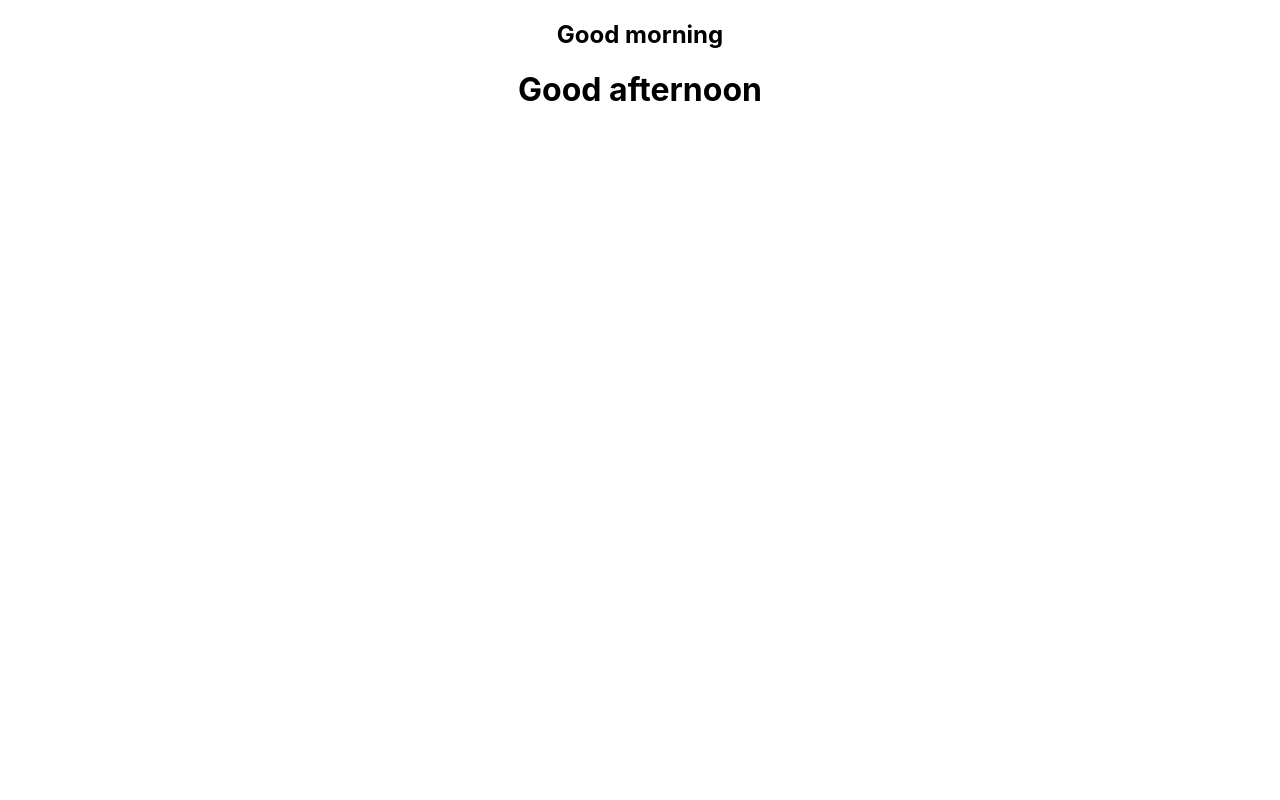
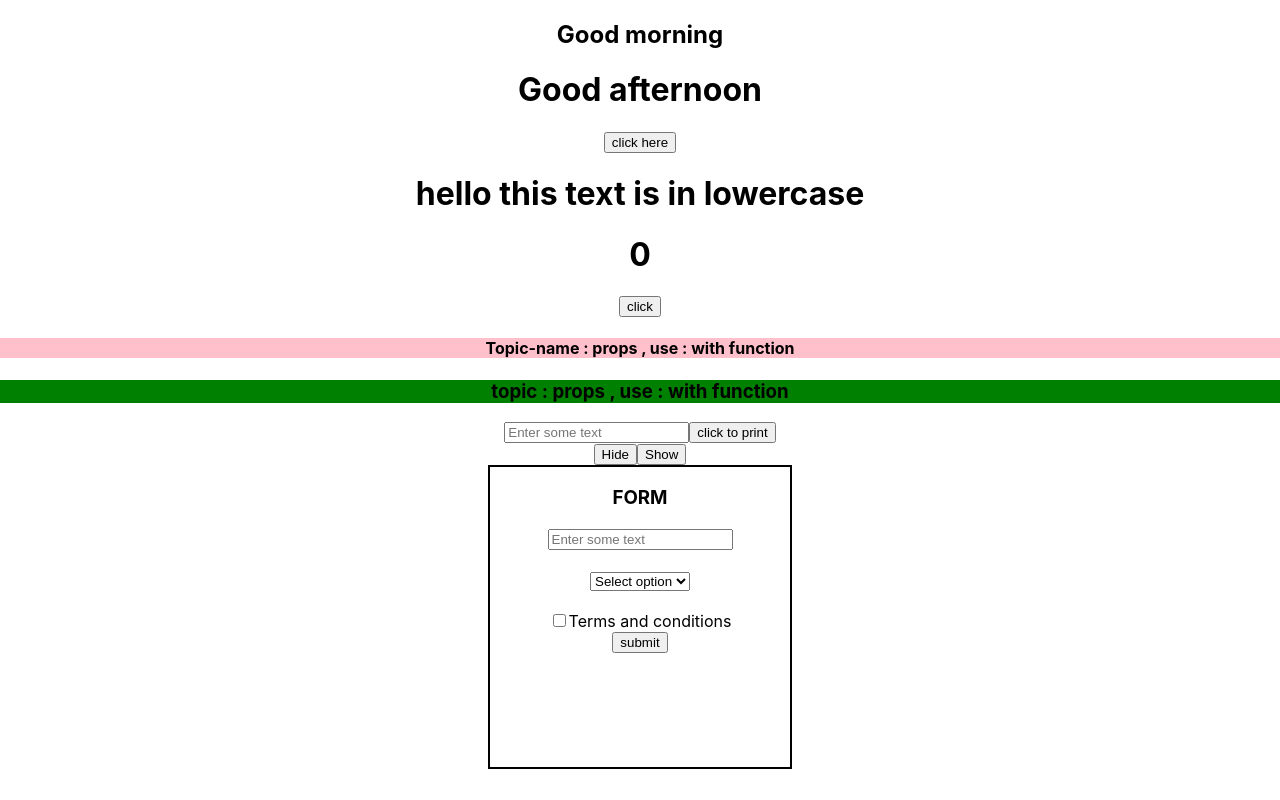
Before and after one commit to Nency-Rabadiya/react_demo, a React (Create React App) app in the folder react_demo/: page / in a window 1280 px wide. Built offline with nearby package versions, Linux system fonts and the light colour scheme.

Commit message:
I learned about react state , props with use of class and functions.

```diff
--- a/react_demo/src/App.js
+++ /dev/null
@@ -1,14 +0,0 @@
-import './App.css';
-import GreetWithFunction from './GreetWithFunction.js';
-import GreetWithClass from './GreetWithClass.js'
-
-function App() {
-  return (
-    <div className="App">
-      <GreetWithFunction />
-      <GreetWithClass />
-    </div>
-  );
-}
-
-export default App;
--- /dev/null
+++ b/react_demo/src/components/App.js
@@ -0,0 +1,28 @@
+import '../App.css';
+import GreetWithFunction from './GreetWithFunction.js';
+import GreetWithClass from './GreetWithClass.js'
+import StateUseWithFunction from './StateUseWithFunction.js';
+import StateUseWithClass from './StateUseWithClass.js';
+import PropsWithUseFunction from './PropsWithUseFunction.js';
+import PropsWithUseClass from './PropsWithUseClass.js';
+import GetInputboxValue from './GetInputboxValue.js'
+import HideAndShowElement from './HideAndShowElement.js';
+import FormCreation from './FormCreation.js';
+
+function App() {
+  return (
+    <div className="App">
+      <GreetWithFunction />
+      <GreetWithClass />
+      <StateUseWithFunction />
+      <StateUseWithClass />
+      <PropsWithUseFunction topic="props" use="with function" />
+      <PropsWithUseClass topic="props" use="with function" />
+      <GetInputboxValue />
+      <HideAndShowElement />
+      <FormCreation />
+    </div>
+  );
+}
+
+export default App;
--- /dev/null
+++ b/react_demo/src/components/FormCreation.js
@@ -0,0 +1,33 @@
+import React, { useState } from "react";
+const FormCreation = () => {
+  const [name, setName] = useState("");
+  const [option, setOption] = useState("");
+  const [termsCondition, setTermsCondition] = useState(false);
+
+  const noReload = (event) => {
+    console.log(name, option, termsCondition);
+    event.preventDefault();
+  }
+  return (
+    <div style={{ border: "2px solid black", height: "300px", width: "300px", margin: "auto" }}>
+      <form onSubmit={noReload}>
+        <h3>FORM</h3>
+        <input type="text" placeholder="Enter some text" onChange={(event) => setName(event.target.value)} />
+        <br /><br />
+        <select onChange={(event) => setOption(event.target.value)} >
+          <option>Select option</option>
+          <option>Computer</option>
+          <option>Electrical</option>
+          <option>Civil</option>
+          <option>Automobile</option>
+        </select>
+        <br /><br />
+        <input type="checkbox" onChange={(event) => setTermsCondition(event.target.checked)} /><span>Terms and conditions</span>
+        <br />
+        <button type="submit">submit</button>
+      </form>
+    </div>
+  )
+}
+
+export default FormCreation;
--- /dev/null
+++ b/react_demo/src/components/GetInputboxValue.js
@@ -0,0 +1,21 @@
+import React, { useState } from 'react';
+
+const GetInputboxValue = () => {
+  const [text, setText] = useState(null);
+  const [print, setPrint] = useState(false);
+  const getText = (event) => {
+    setText(event.target.value);
+    setPrint(false);
+  }
+  return (
+    <div>
+      {
+        print ? <h4>{text}</h4> : null
+      }
+      <input type='text' onChange={getText} placeholder='Enter some text' />
+      <button onClick={() => setPrint(true)}>click to print</button>
+    </div>
+  )
+}
+
+export default GetInputboxValue;
--- /dev/null
+++ b/react_demo/src/components/HideAndShowElement.js
@@ -0,0 +1,15 @@
+import React, { useState } from 'react';
+
+const HideAndShowElement = () => {
+  const [status, setStatus] = useState(false)
+  return (
+    <div>
+      {
+        status ? <h3>Hiiii</h3> : null
+      }
+      <button onClick={() => setStatus(false)}>Hide</button>
+      <button onClick={() => setStatus(true)}>Show</button>
+    </div>
+  )
+}
+export default HideAndShowElement;
--- /dev/null
+++ b/react_demo/src/components/PropsWithUseClass.js
@@ -0,0 +1,11 @@
+import React, { Component } from 'react';
+class PropsWithUseClass extends Component {
+  render() {
+    return (
+      <div style={{ backgroundColor: "green" }}>
+        <h3>topic : {this.props.topic} , use : {this.props.use}</h3>
+      </div>
+    )
+  }
+}
+export default PropsWithUseClass;
--- /dev/null
+++ b/react_demo/src/components/PropsWithUseFunction.js
@@ -0,0 +1,9 @@
+const PropsWithFunction = (props) => {
+  return (
+    <div style={{ backgroundColor: "pink" }}>
+      <h4>Topic-name : {props.topic} , use : {props.use}</h4>
+    </div>
+  );
+}
+
+export default PropsWithFunction;
--- /dev/null
+++ b/react_demo/src/components/StateUseWithClass.js
@@ -0,0 +1,19 @@
+import React, { Component } from 'react';
+
+export default class StateUseWithClass extends Component {
+  constructor() {
+    super();
+    this.state = { count: 0 }
+  }
+  updateState() {
+    this.setState({ count: this.state.count + 1 })
+  }
+  render() {
+    return (
+      <div>
+        <h1>{this.state.count}</h1>
+        <button onClick={() => this.updateState()}>click</button>
+      </div>
+    )
+  }
+}
--- /dev/null
+++ b/react_demo/src/components/StateUseWithFunction.js
@@ -0,0 +1,15 @@
+import { useState } from "react";
+
+export default function StateUseWithFunction() {
+  const [text, setText] = useState("hello this text is in lowercase");
+  function updateData() {
+    let newText = text.toUpperCase();
+    setText(newText);
+  }
+  return (
+    <div>
+      <button onClick={updateData}>click here</button>
+      <h1>{text}</h1>
+    </div>
+  );
+}
--- a/react_demo/src/index.js
+++ b/react_demo/src/index.js
@@ -1,7 +1,7 @@
 import React from 'react';
 import ReactDOM from 'react-dom/client';
 import './index.css';
-import App from './App';
+import App from './components/App';
 import reportWebVitals from './reportWebVitals';
 
 const root = ReactDOM.createRoot(document.getElementById('root'));
```
Also changed, not shown: react_demo/src/components/GreetWithClass.js (renamed from react_demo/src/GreetWithClass.js), react_demo/src/components/GreetWithFunction.js (renamed from react_demo/src/GreetWithFunction.js).
